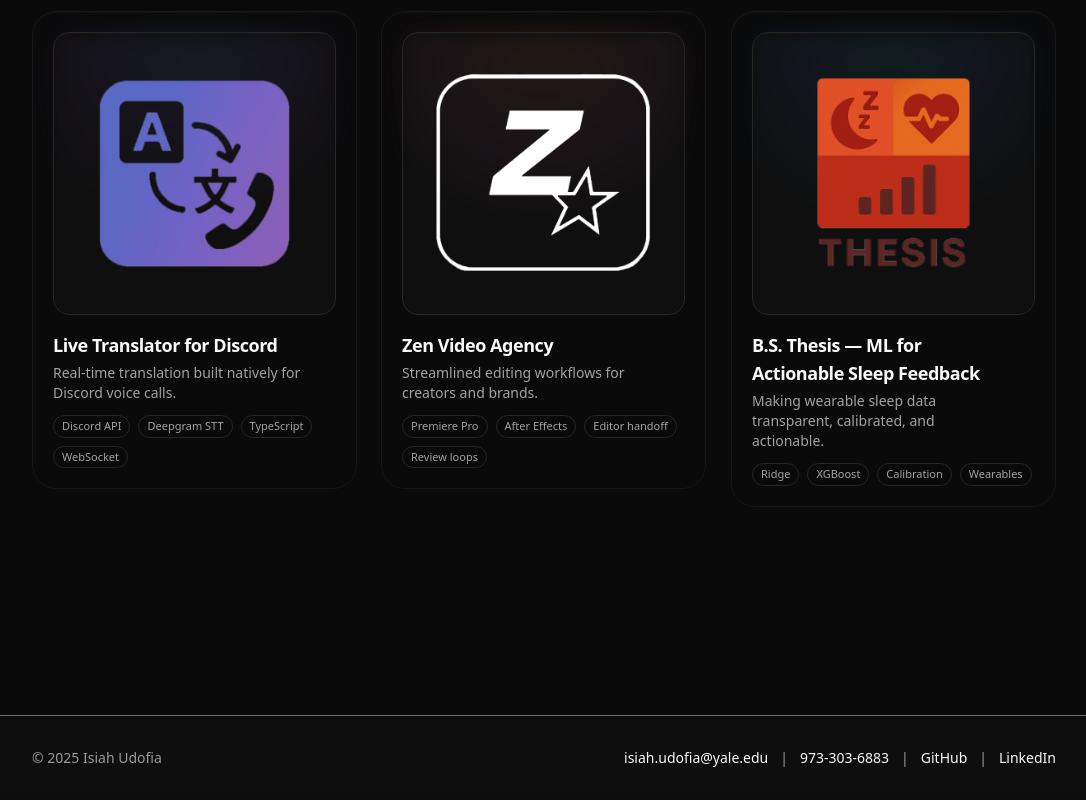
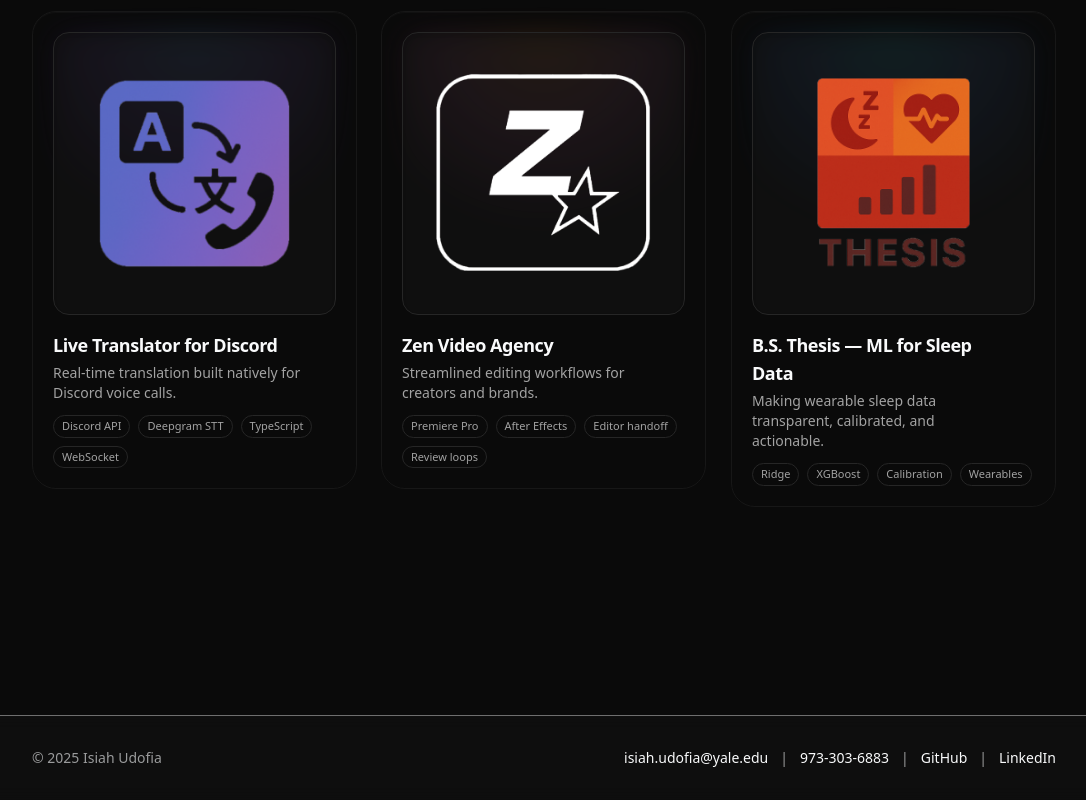
Before and after one commit to iudofia2026/isiahudofia.com, a Next.js app: page / in a window 1280 px wide. Shown: the part 709-1509 px from the top of the page, without its empty margins (96-1182 px from the left). Built offline with nearby package versions, Linux system fonts and the light colour scheme.

Commit message:
Shorten thesis project title

```diff
--- a/data/projects.ts
+++ b/data/projects.ts
@@ -53,7 +53,7 @@ export const projects: Project[] = [
 
   {
     slug: "thesis-abcd-sleep-ml",
-    title: "B.S. Thesis — ML for Actionable Sleep Feedback",
+    title: "B.S. Thesis — ML for Sleep Data",
     tagline: "Making wearable sleep data transparent, calibrated, and actionable.",
     dates: "2025 — 2026 (ongoing)",
     stack: ["Ridge", "XGBoost", "Calibration", "Wearables"],
```
